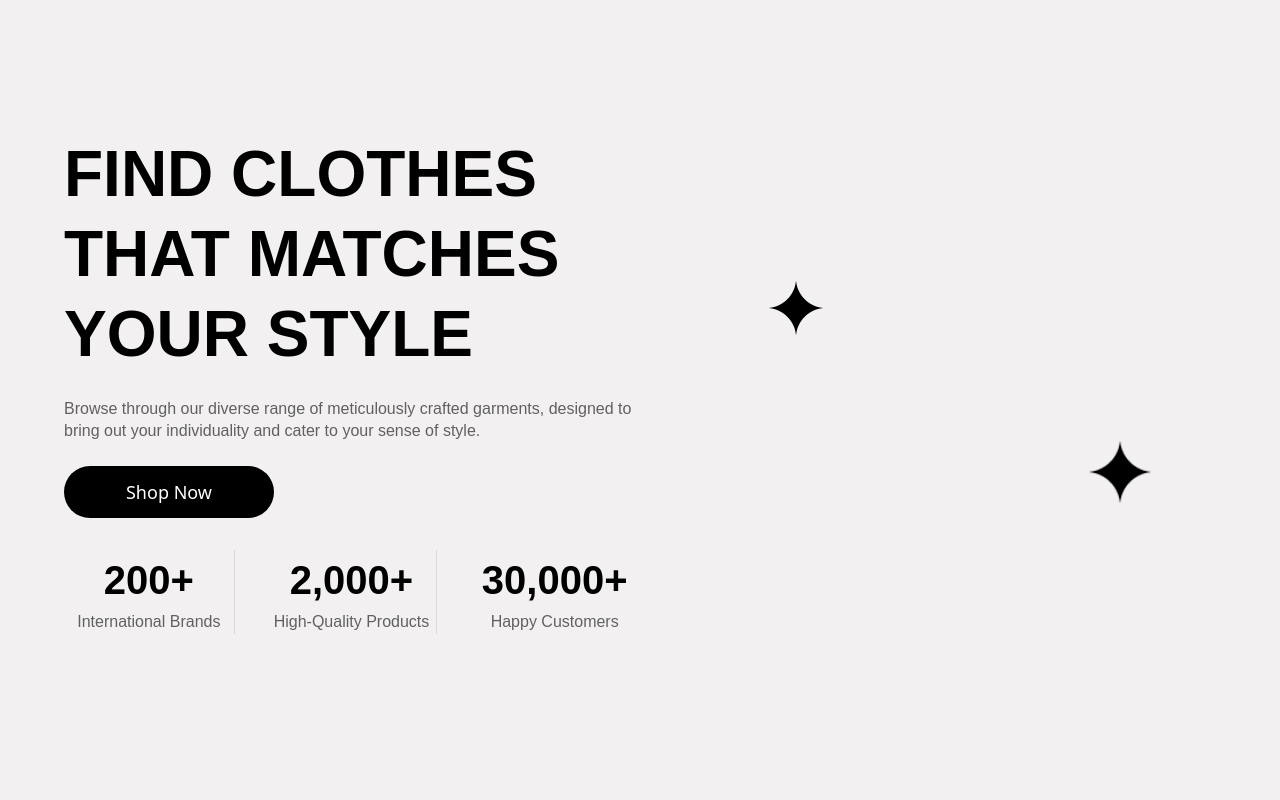
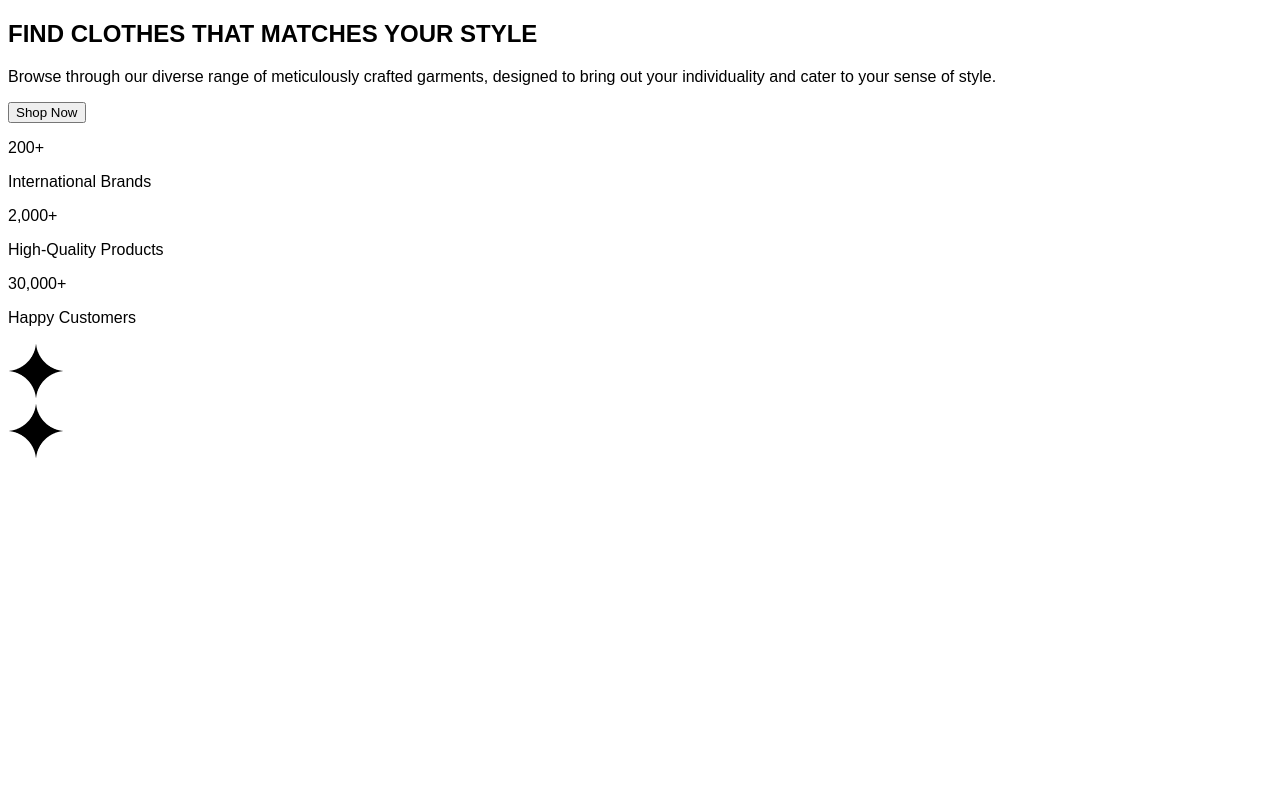
Before and after one commit to 3laa-812/shop.co, a website: page index.html in a window 1280 px wide. Shown: the top 800 px of the page. Drawn offline with nearby package versions, Linux system fonts and the light colour scheme.

Commit message:
handle merge

```diff
--- a/index.html
+++ b/index.html
@@ -3,7 +3,6 @@
 <head>
     <meta charset="UTF-8">
     <meta name="viewport" content="width=device-width, initial-scale=1.0">
-    <script src="https://unpkg.com/@tailwindcss/browser@4"></script>
     <link rel="stylesheet" href="style.css">
     <title>Document</title>
 </head>
--- a/style.css
+++ b/style.css
@@ -1,7 +1,3 @@
-@tailwind base;
-@tailwind components;
-@tailwind utilities;
-
 
 @font-face {
     font-family: 'Integral';
```
Also changed, not shown: output.css (deleted), 1 other file.
